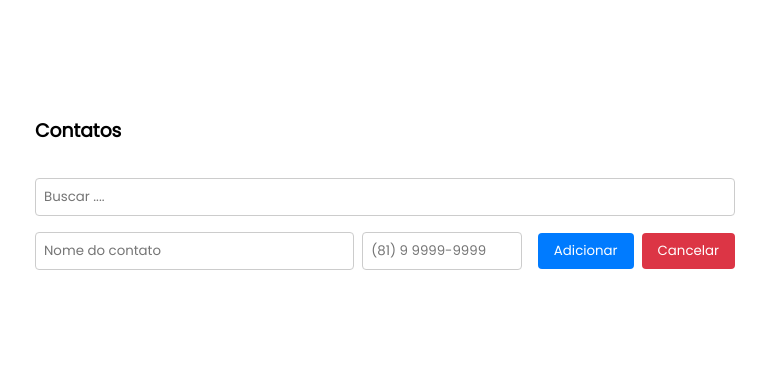
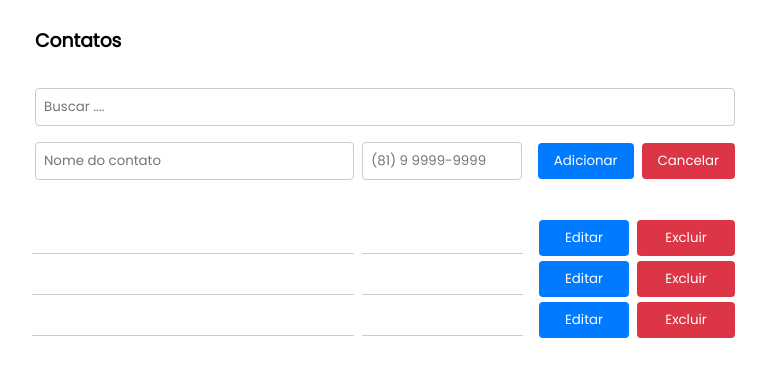
Before and after one commit to ArielChaves/lista_de_contato, a React (Create React App) app: page / in a window 1280 px wide. Shown: the top 376 px of the page, without its empty margins (255-1021 px from the left). Built offline with nearby package versions, Linux system fonts and the light colour scheme.

Commit message:
corrção do layout

```diff
--- a/public/index.html
+++ b/public/index.html
@@ -35,7 +35,18 @@
       integrity="sha256-mmgLkCYLUQbXn0B1SRqzHar6dCnv9oZFPEC1g1cwlkk="
       crossorigin="anonymous"
     />
-
+    <link rel="preconnect" href="https://fonts.googleapis.com" />
+    <link rel="preconnect" href="https://fonts.gstatic.com" crossorigin />
+    <link
+      href="https://fonts.googleapis.com/css2?family=Roboto&family=Roboto+Mono:ital,wght@0,100..700;1,100..700&display=swap"
+      rel="stylesheet"
+    />
+    <link rel="preconnect" href="https://fonts.googleapis.com" />
+    <link rel="preconnect" href="https://fonts.gstatic.com" crossorigin />
+    <link
+      href="https://fonts.googleapis.com/css2?family=Roboto:ital,wght@0,400;0,700;1,700&display=swap"
+      rel="stylesheet"
+    />
     <title>Lista de Contatos</title>
   </head>
   <body>
--- /dev/null
+++ b/src/containers/Contatos/index.tsx
@@ -0,0 +1,12 @@
+import * as S from './styles'
+
+const Contato = () => (
+  <S.Form>
+    <S.InputNome />
+    <S.InputTelefone />
+    <S.BotaoEditar>Editar</S.BotaoEditar>
+    <S.BotaoExcluir>Excluir</S.BotaoExcluir>
+  </S.Form>
+)
+
+export default Contato
--- /dev/null
+++ b/src/containers/Contatos/styles.ts
@@ -0,0 +1,44 @@
+import styled from 'styled-components'
+
+export const Container = styled.div`
+  background-color: #fcfcfc;
+  box-shadow: 0px 4px 4px rgba(0, 0, 0, 0.25);
+  padding: 16px;
+`
+
+export const InputNome = styled.input`
+  padding: 8px;
+  border: none;
+  border-bottom: 1px solid #ccc;
+  /* border-radius: 4px; */
+  line-height: 15px;
+  font-family: 'Roboto Mono', monospace;
+`
+
+export const InputTelefone = styled(InputNome)``
+
+export const BotaoEditar = styled.button`
+  padding: 8px 16px;
+  border: none;
+  border-radius: 4px;
+  background-color: #007bff;
+  color: #fff;
+  cursor: pointer;
+  margin-left: 8px;
+`
+
+export const BotaoExcluir = styled(BotaoEditar)`
+  background-color: #dc3545;
+  margin-left: 0;
+`
+
+export const Form = styled.form`
+  display: grid;
+  grid-template-columns: 46% 23% 14% 14%;
+  align-items: center;
+  justify-content: flex-end;
+  gap: 8px;
+  margin-bottom: 5px;
+`
+
+export const Botao = styled.button``
--- a/src/containers/ListaDeContatos/index.tsx
+++ b/src/containers/ListaDeContatos/index.tsx
@@ -1,17 +1,29 @@
+import Contato from '../Contatos'
 import * as S from './styles'
+import { Button, CancelButton, Container } from './styles'
 
 const ListaDeContatos = () => (
-  <S.Container>
+  <Container>
     <h3>Contatos</h3>
     <S.InputSearch type="text" placeholder="Buscar ...." />
     <S.Form>
       <S.Input type="text" placeholder="Nome do contato" />
       <S.Input type="tel" placeholder="(81) 9 9999-9999" />
-      <S.Button type="submit">Adicionar</S.Button>
-      <S.CancelButton type="button">Cancelar</S.CancelButton>
+      <Button type="submit">Adicionar</Button>
+      <CancelButton type="button">Cancelar</CancelButton>
     </S.Form>
-    <ul></ul>
-  </S.Container>
+    <ul>
+      <li>
+        <Contato />
+      </li>
+      <li>
+        <Contato />
+      </li>
+      <li>
+        <Contato />
+      </li>
+    </ul>
+  </Container>
 )
 
 export default ListaDeContatos
--- a/src/containers/ListaDeContatos/styles.ts
+++ b/src/containers/ListaDeContatos/styles.ts
@@ -4,7 +4,6 @@ export const Container = styled.div`
   max-width: 700px;
   margin: 0 auto;
 
-  /* Ajustar o título */
   h3 {
     font-weight: bold;
     margin: 16px auto;
@@ -17,6 +16,7 @@ export const Form = styled.form`
   align-items: center;
   justify-content: flex-end;
   gap: 8px;
+  margin-bottom: 40px;
 `
 
 export const Input = styled.input`
@@ -25,6 +25,7 @@ export const Input = styled.input`
   border-radius: 4px;
   width: 100%;
 `
+
 export const InputSearch = styled.input`
   padding: 8px;
   border: 1px solid #ccc;
--- a/src/styles/index.ts
+++ b/src/styles/index.ts
@@ -1,11 +1,6 @@
 import styled, { createGlobalStyle } from 'styled-components'
 
-/*--------------------------------------------------------*/
-/*                   INICIALIZANDO                        */
-/*--------------------------------------------------------*/
-
-/***Zerando toda estilização ---------------------------- */
-
+/*** Zerando toda estilização ***/
 const EstiloGlobal = createGlobalStyle`
   * {
     margin: 0;
@@ -23,15 +18,14 @@ export const Container = styled.div`
   font-weight: 400;
   font-size: 16px;
   line-height: 1.625;
-  color: var(--font-color-grafit);
-  /* background: #B3D0D3; */
-  padding-top: 100px;
+  padding-top: 10px;
 
-  width: 100%;
+  max-width: 800px;
+  margin: 0 auto;
+
   display: grid;
   place-items: center;
   align-items: center;
   justify-content: center;
 `
-
 export default EstiloGlobal
```
